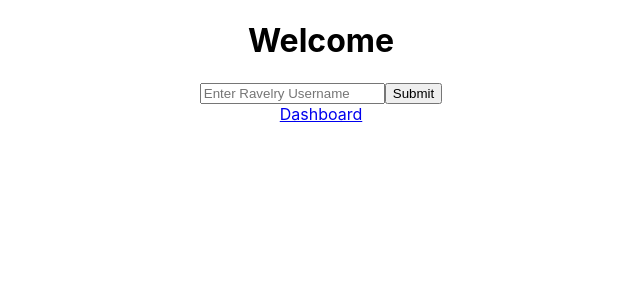
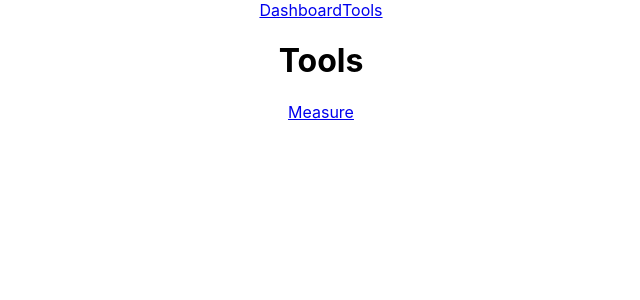
Before and after one commit to juniperalcorn/knitwhich, a React (Create React App) app: page /tools in a window 1280 px wide. Shown: the top 300 px of the page, without its empty margins (319-959 px from the left). Built offline with nearby package versions, Linux system fonts and the light colour scheme; no server answers.

Commit message:
Organize Components

```diff
--- a/src/App.js
+++ b/src/App.js
@@ -1,6 +1,7 @@
 import React, { Component } from 'react';
 import './App.css';
 import Welcome from './components/Welcome.js'
+import Navigation from './components/Navigation'
 import Dashboard from './components/Dashboard.js'
 import {Route, Link} from 'react-router-dom'
 
@@ -19,6 +20,7 @@
     this.handleSubmit=this.handleSubmit.bind(this)
   }
   componentDidMount(){
+    this.getPatterns()
   }
 
   getPatterns(){
@@ -45,20 +47,17 @@
     let newUser = username
     this.setState({usernameInput:newUser})
     this.getPatterns()
-    console.log('patterns', this.state.patterns)
   }
 
   render() {
      return (
       <div className="App">
-        <Welcome handleSubmitFn={this.handleSubmit}/>
-        <nav>
-          <Link to='/dashboard'>Dashboard</Link>
-        </nav>
+        <Navigation patterns={this.state.patterns}/>
+        {/* <Welcome handleSubmitFn={this.handleSubmit}/> */}
 
-        <main>
+        {/* <main>
           <Route path='/dashboard' render={(props)=><Dashboard {...props} patterns={this.state.patterns}/>}/>
-        </main>
+        </main> */}
       </div>
     );
   }
--- a/src/components/Dashboard.js
+++ b/src/components/Dashboard.js
@@ -5,14 +5,15 @@
 class Dashboard extends Component{
     constructor(props){
         super(props)
+        this.state={
+            patterns: this.props.myPatterns
+        }
         this.listPatterns=this.listPatterns.bind(this)
     }
-    // componentDidMount(){
-    //     this.listPatterns()
-    // }
+
     listPatterns(){
-        let myPatterns=this.props.patterns
-        return myPatterns.map(pattern=><div className='pattern'><div className='patternTitle'><h2>{pattern.title}</h2></div><div className='patternImage'><img src={pattern.small_image_url}/></div><div className='patternAuthor'><h3>{pattern.author_name}</h3></div></div>)
+        let myPatterns=this.props.myPatterns
+        return myPatterns.map(pattern=><div className='pattern'><div className='patternTitle'><h2>{pattern.title}</h2></div><div className='patternImage'><img src={pattern.small_image_url} alt='pattern'/></div><div className='patternAuthor'><h3>{pattern.author_name}</h3></div></div>)
     }
     render(){
         return(
@@ -20,16 +21,18 @@
                 <div className='DashboardTitle'>
                     <h1>Dashboard</h1>
                 </div>
-                {this.listPatterns()}
+
                 <nav>
                     <Link to='/MyPatterns'>MyPatterns</Link>
-                    <Link to ='/tools'>Tools</Link>
                 </nav>
+
+                {/* {this.listPatterns()} */}
 
                 <main>
                     <Route
                         path='/MyPatterns'
-                        render={(props)=><MyPatterns {...props} myPatterns={this.props.patterns}/>}/>
+                        render={(props)=><MyPatterns {...props} listPatternsFn={this.listPatterns}myPatterns={this.state.patterns}/>}
+                    />
                 </main>
 
             </div>
--- /dev/null
+++ b/src/components/Measure.js
@@ -0,0 +1,13 @@
+import React, {Component} from 'react'
+import {Route, Link} from 'react-router-dom'
+
+class Measure extends Component{
+    render(){
+        return(
+            <div className='measure'>
+                <h1>Measure</h1>
+            </div>
+        )
+    }
+}
+export default Measure
--- a/src/components/MyPatterns.js
+++ b/src/components/MyPatterns.js
@@ -5,14 +5,17 @@
         super(props)
         this.listPatterns=this.listPatterns.bind(this)
     }
+    // componentDidMount(){
+    //     this.listPatterns()
+    // }
     listPatterns(){
         let myPatterns=this.props.myPatterns
-        return myPatterns.map(pattern=><div className='pattern'><div className='patternTitle'><h2>{pattern.title}</h2></div><div className='patternImage'><img src={pattern.small_image_url}/></div><div className='patternAuthor'><h3>{pattern.author_name}</h3></div></div>)
+        return myPatterns.map(pattern=><div className='pattern'><div className='patternTitle'><h2>{pattern.title}</h2></div><div className='patternImage'><img src={pattern.small_image_url} alt='pattern'/></div><div className='patternAuthor'><h3>{pattern.author_name}</h3></div></div>)
     }
     render(){
         return(
             <div className='MyPatterns'>
-                {this.listPatterns()}
+                {this.props.listPatternsFn()}
             </div>
         )
     }
--- /dev/null
+++ b/src/components/Navigation.js
@@ -0,0 +1,27 @@
+import React, {Component} from 'react'
+import {Route, Link} from 'react-router-dom'
+import Welcome from './Welcome'
+import Dashboard from './Dashboard'
+import Tools from './Tools'
+import App from '../App'
+
+class Navigation extends Component {
+    render(){
+        return(
+            <div className='Navigation'>
+                <nav>
+                    <Link to='/dashboard'>Dashboard</Link>
+                    <Link to='/tools'>Tools</Link>
+                </nav>
+
+                <main>
+                    <Route path='/dashboard'
+                    render={(props)=><Dashboard {...props} myPatterns={this.props.patterns}/>}
+                    />
+                    <Route path='/tools' component={Tools}/>
+                </main>
+            </div>
+        )
+    }
+}
+export default Navigation
--- /dev/null
+++ b/src/components/Tools.js
@@ -0,0 +1,19 @@
+import React, {Component} from 'react'
+import {Route, Link} from 'react-router-dom'
+import Measure from './Measure'
+
+class Tools extends Component {
+    render(){
+        return(
+            <div className='Tools'>
+                <h1>Tools</h1>
+                <Link to='/measure'>Measure</Link>
+
+                <main>
+                    <Route path='/measure' component={Measure}/>
+                </main>
+            </div>
+        )
+    }
+}
+export default Tools
```
Also changed, not shown: src/Data.json (renamed from src/Data.js).
